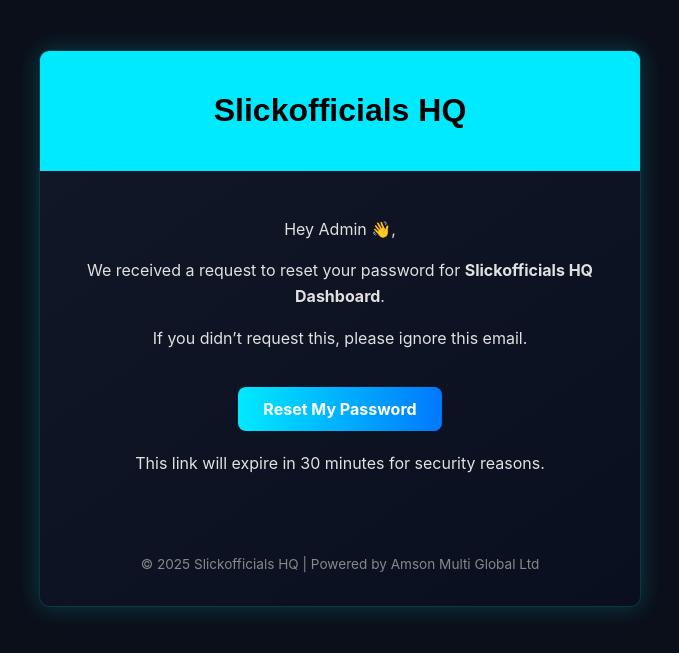
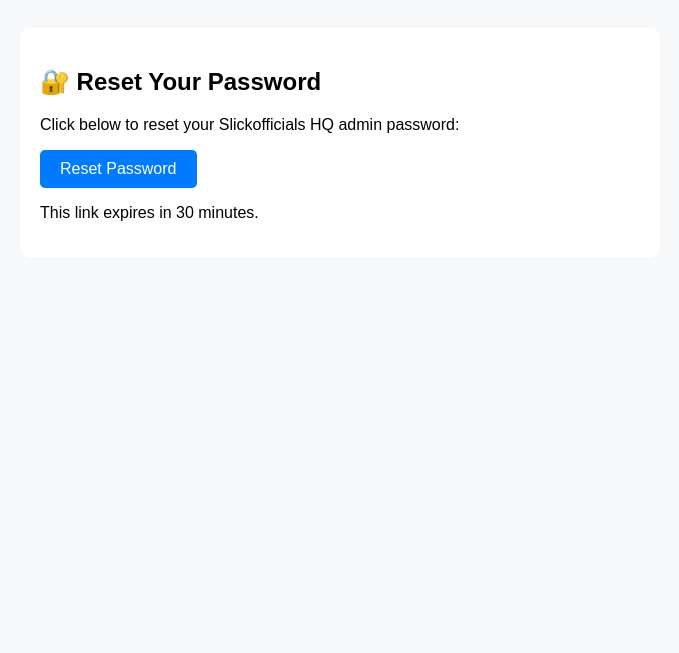
Before and after one commit to slickofficials/SlickOfficials-HQ-HUB, a Flask app: template templates/reset_email.html in a window 1280 px wide. Shown: the top 653 px of the page, without its empty margins (300-979 px from the left). Run offline with Flask 3, Linux system fonts and the light colour scheme; the template is opened without the code that fills it, so the values that code supplies are empty.

Commit message:
Update reset_email.html

```diff
--- a/templates/reset_email.html
+++ b/templates/reset_email.html
@@ -1,79 +1,19 @@
 <!DOCTYPE html>
-<html lang="en">
+<html>
 <head>
-  <meta charset="UTF-8">
-  <title>Password Reset | Slickofficials HQ</title>
-  <style>
-    body {
-      background-color: #0b0f1a;
-      font-family: 'Inter', sans-serif;
-      color: #e0e0e0;
-      margin: 0;
-      padding: 0;
-    }
-    .container {
-      max-width: 600px;
-      margin: 50px auto;
-      background: linear-gradient(145deg, #111827, #0a0f1f);
-      border: 1px solid rgba(0, 255, 255, 0.15);
-      border-radius: 10px;
-      box-shadow: 0 0 25px rgba(0, 255, 255, 0.2);
-      overflow: hidden;
-    }
-    .header {
-      background: #00eaff;
-      padding: 20px;
-      text-align: center;
-    }
-    .header h1 {
-      color: #000;
-      font-family: 'Orbitron', sans-serif;
-    }
-    .content {
-      padding: 30px;
-      text-align: center;
-    }
-    .content p {
-      font-size: 16px;
-      line-height: 1.6;
-    }
-    .btn {
-      display: inline-block;
-      margin-top: 20px;
-      padding: 12px 25px;
-      background: linear-gradient(90deg, #00eaff, #0078ff);
-      color: #fff !important;
-      border-radius: 8px;
-      text-decoration: none;
-      font-weight: bold;
-      transition: 0.3s;
-    }
-    .btn:hover {
-      background: #00c3ff;
-    }
-    .footer {
-      text-align: center;
-      padding: 20px;
-      font-size: 0.85rem;
-      color: #888;
-    }
-  </style>
+  <meta charset="utf-8">
+  <title>Password Reset</title>
 </head>
-<body>
-  <div class="container">
-    <div class="header">
-      <h1>Slickofficials HQ</h1>
-    </div>
-    <div class="content">
-      <p>Hey Admin 👋,</p>
-      <p>We received a request to reset your password for <strong>Slickofficials HQ Dashboard</strong>.</p>
-      <p>If you didn’t request this, please ignore this email.</p>
-      <a href="{{ reset_link }}" class="btn">Reset My Password</a>
-      <p style="margin-top:20px;">This link will expire in 30 minutes for security reasons.</p>
-    </div>
-    <div class="footer">
-      <p>© 2025 Slickofficials HQ | Powered by Amson Multi Global Ltd</p>
-    </div>
+<body style="font-family:Arial, sans-serif; background:#f6f8fa; padding:20px;">
+  <div style="max-width:600px;margin:auto;background:white;padding:20px;border-radius:10px;">
+    <h2>🔐 Reset Your Password</h2>
+    <p>Click below to reset your Slickofficials HQ admin password:</p>
+    <p>
+      <a href="{{ reset_link }}" style="display:inline-block;background:#007bff;color:white;padding:10px 20px;border-radius:5px;text-decoration:none;">
+        Reset Password
+      </a>
+    </p>
+    <p>This link expires in 30 minutes.</p>
   </div>
 </body>
 </html>
```
